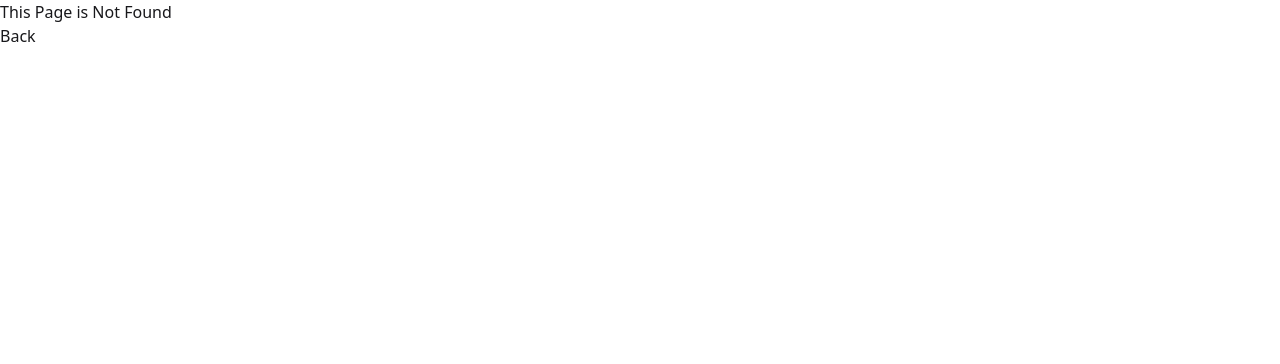
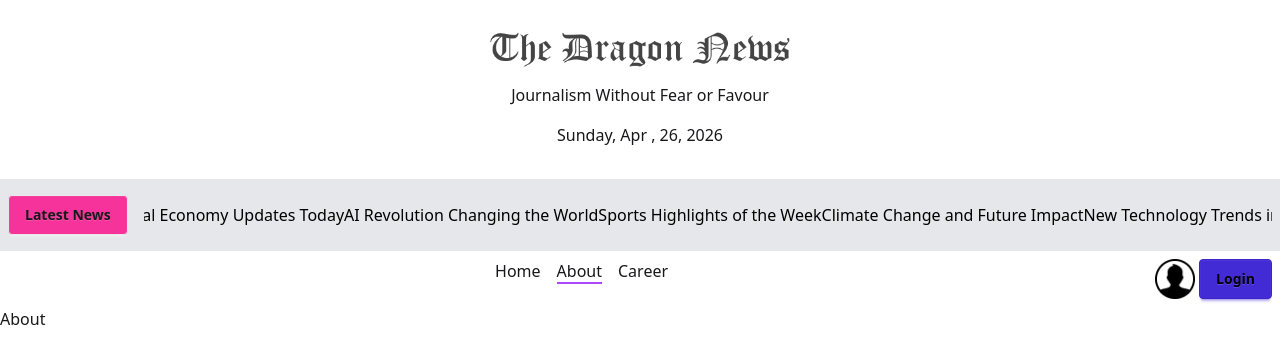
Before and after one commit to Mamun123123123/Next.js-Project-with-Authentication, a Next.js app: page /about-us in a window 1280 px wide. Before the commit this address had no page. Shown: the top 364 px of the page. Built offline with nearby package versions, Linux system fonts and the light colour scheme.

Commit message:
Design Navbar

```diff
--- /dev/null
+++ b/src/app/(main)/about-us/page.jsx
@@ -0,0 +1,11 @@
+import React from 'react'
+
+const aboutus = () => {
+  return (
+    <div>
+      About
+    </div>
+  )
+}
+
+export default aboutus
--- /dev/null
+++ b/src/app/(main)/career/page.jsx
@@ -0,0 +1,11 @@
+import React from 'react'
+
+const Career = () => {
+  return (
+    <div>
+      career
+    </div>
+  )
+}
+
+export default Career
--- a/src/components/shared/Navbar.jsx
+++ b/src/components/shared/Navbar.jsx
@@ -1,9 +1,23 @@
+import Image from 'next/image'
+import Link from 'next/link'
 import React from 'react'
-
+import userAvater from '@/assets/user.png'
+import Navlink from './Navlink'
 const Navbar = () => {
   return (
-    <div>
-      navbar
+    <div className='flex p-2 justify-between container mx-auto'>
+      <div>
+
+      </div>
+      <ul className='flex gap-4'>
+        <li><Navlink href={'/'}>Home</Navlink></li>
+        <li><Navlink href={'/about-us'}>About</Navlink></li>
+        <li><Navlink href={'/career'}>Career</Navlink></li>
+      </ul>
+      <div className='flex gap-1'>
+        <Image src={userAvater} alt="user" width={40} height={10}/>
+        <button className='btn btn-primary text-black'><Link href={"/login"}>Login</Link></button>
+      </div>
     </div>
   )
 }
--- /dev/null
+++ b/src/components/shared/Navlink.jsx
@@ -0,0 +1,19 @@
+'use client'
+import Link from 'next/link'
+import { usePathname } from 'next/navigation'
+import React from 'react'
+
+const Navlink = ({href,children}) => {
+    const pathname = usePathname()
+    const isActive = href === pathname
+  return (
+   <Link
+  href={href}
+  className={`${isActive ? "border-b-2 border-b-purple-500" : ""}`}
+>
+  {children}
+</Link>
+  )
+}
+
+export default Navlink
```
